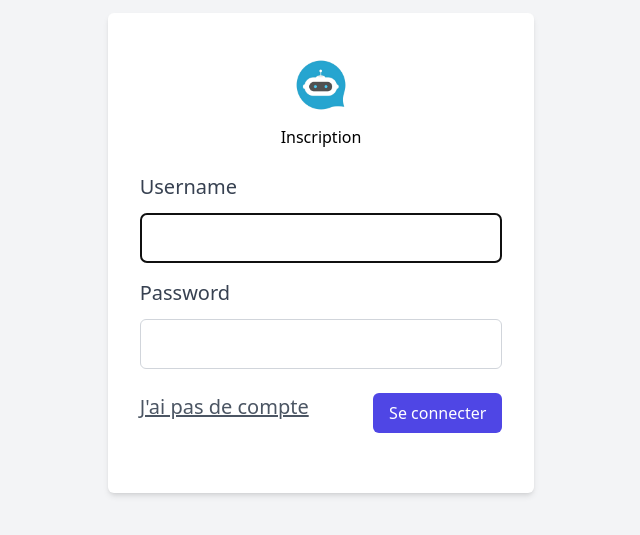
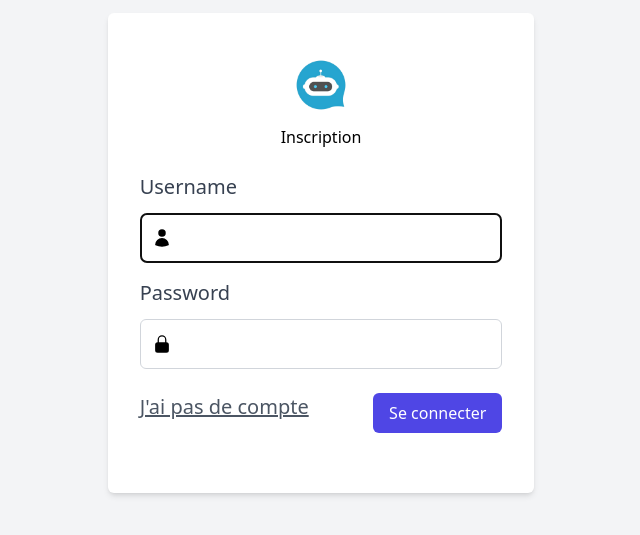
Before and after one commit to iamdumonde/chatbot-2024, a Vue app: page /connexion in a window 1280 px wide. Shown: the part 147-682 px from the top of the page, without its empty margins (319-959 px from the left). Built offline with nearby package versions, Linux system fonts and the light colour scheme.

Commit message:
ajout des icônes dans les input Username et Password dans le fichier Connexion.vue

```diff
--- a/src/views/Connexion.vue
+++ b/src/views/Connexion.vue
@@ -6,21 +6,37 @@
                 <p> <img src="../assets/logo.png" alt="" class="w-20" /> Inscription</p>
             </div>
             <form @submit.prevent="submit" class="mt-6 mb-7">
-                <div>
+
+                <div class="mb-4 relative">
                     <label for="name" class="block text-xl font-medium text-gray-700">
                         Username
                     </label>
-                    <input id="name" type="text" class="mt-3 py-3 p-2 border  border-gray-300 rounded-md block w-full"
-                        v-model="form.userName" required autofocus autocomplete="name" />
+
+                    <div class="mt-3 relative">
+                        <input id="name" type="text" class="py-3 pl-10 pr-3 border border-gray-300 rounded-md block w-full"
+                            v-model="form.userName" required autofocus autocomplete="name" />
+
+                        <div class="absolute inset-y-0 left-0 pl-3 flex items-center pointer-events-none">
+                            <UserIcon class="w-5 h-5 bg-black-100" />
+                        </div>
+                    </div>
                 </div>
 
-                <div class="mt-4">
+
+                <div class="relative">
                     <label for="password" class="block text-xl font-medium text-gray-700">
                         Password
                     </label>
-                    <input id="password" type="password"
-                        class="mt-3 py-3 p-2 border  border-gray-300 rounded-md block w-full" v-model="form.password"
-                        required autocomplete="new-password" />
+
+                    <div class="mt-3 relative">
+                        <input id="password" type="password"
+                            class="py-3 pl-10 pr-3 border border-gray-300 rounded-md block w-full" v-model="form.password"
+                            required autofocus autocomplete="new-password" />
+
+                        <div class="absolute inset-y-0 left-0 pl-3 flex items-center pointer-events-none">
+                            <LockClosedIcon class="w-5 h-5 bg-black-100" />
+                        </div>
+                    </div>
                 </div>
 
                 <div class="flex justify-between mt-6">
@@ -43,6 +59,7 @@
 <script setup>
 import { reactive, ref } from 'vue';
 import { useRouter } from 'vue-router';
+import { UserIcon, LockClosedIcon } from '@heroicons/vue/24/solid'
 
 const isLoading = ref(false);
 const router = useRouter();
```
